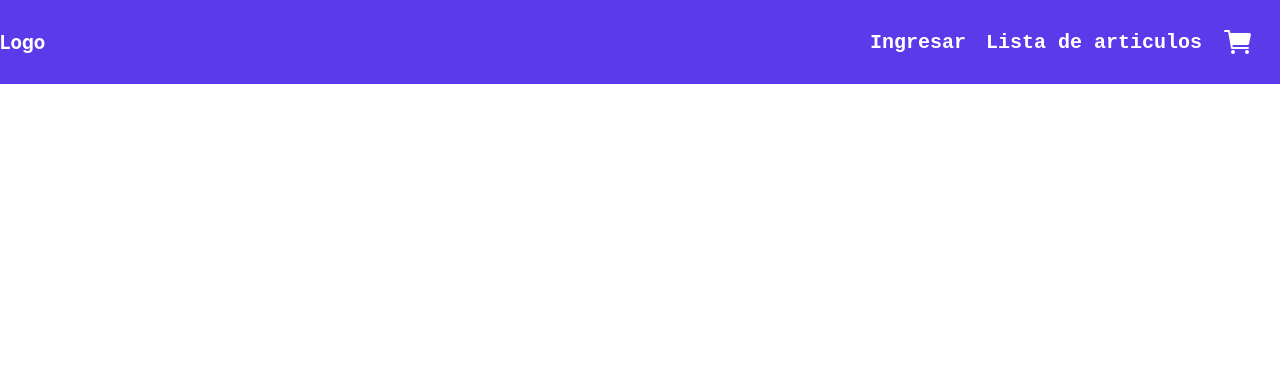
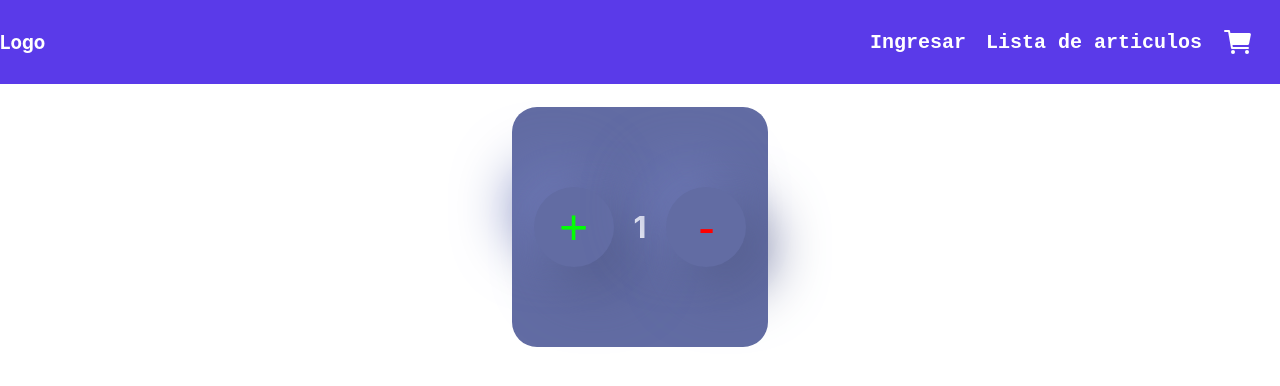
Before and after one commit to PedroPenaranda/proyecto, a React (Create React App) app: page / in a window 1280 px wide. Shown: the top 386 px of the page. Built offline with nearby package versions, Linux system fonts and the light colour scheme.

Commit message:
contador

```diff
--- a/src/App.js
+++ b/src/App.js
@@ -1,6 +1,7 @@
 import './App.css';
 import Menu from './componentes/Navbar/Menu';
 import ItemListContainer from './componentes/ItemListContainer';
+import Contador from './componentes/contador/Contador';
 
 
 function App() {
@@ -10,6 +11,7 @@ function App() {
     <center>
       <Menu />
       <ItemListContainer greeting = {saludar} />
+      <Contador min={1} max={22} />
     </center>
   );
 }
--- /dev/null
+++ b/src/componentes/contador/Contador.css
@@ -0,0 +1,48 @@
+.contenedorContador{
+    display: flex;
+    justify-content: center;
+    align-items: center;
+    background-color: #626ca3;
+    width: 20%;
+    height: 15rem;
+    border-radius: 25px;
+}
+
+.btnSumar, .btnRestar{
+    border-radius: 100%;
+    border: 0px;
+    width: 80px;
+    height: 80px;
+    font-size: 50px;
+    display: flex;
+    align-items: center;
+    justify-content: center;
+    margin: 20px;
+    background: #626ca3;
+    box-shadow:  20px 20px 60px #535c8b,
+             -20px -20px 60px #717cbb;
+    transition-duration: 0.5s;
+}
+
+.btnSumar{
+    color: rgb(3, 255, 3);
+}
+.btnSumar:hover{
+    box-shadow: inset 32px 32px 64px #3b4162,
+            inset -32px -32px 64px #8997e4;
+    font-size: 80px;
+}
+
+.btnRestar{
+    color: red;
+}
+.btnRestar:hover{
+    box-shadow: inset 32px 32px 64px #3b4162,
+            inset -32px -32px 64px #8997e4;
+    font-size: 80px;
+}
+
+.contadorCantidad, .contadorPrecio{
+    color: white;
+    font-size: 30px;
+}
--- /dev/null
+++ b/src/componentes/contador/Contador.jsx
@@ -0,0 +1,27 @@
+import React, { useState } from 'react'
+import './Contador.css'
+
+function Contador({min, max}) {
+
+    const [contador, setContador] = useState(min, {pre: 100})
+
+    const sumarU = () => {
+        contador < max ? setContador (contador + 1) : alert('Ha alcanzado el limite de productos')
+    }
+
+    const restarU = () => {
+        contador > min ? setContador (contador - 1) : alert('Este es le minimo de productos')
+    }
+
+    return (
+        <div className='contenedorContador'>
+            <button className='btnSumar' onClick={sumarU}>+</button>
+            <div className='contenedorPreCant'>
+                <h2 className='contadorCantidad'>{contador}</h2>
+            </div>
+            <button className='btnRestar' onClick={restarU}>-</button>
+        </div>
+    )
+}
+
+export default Contador
```
